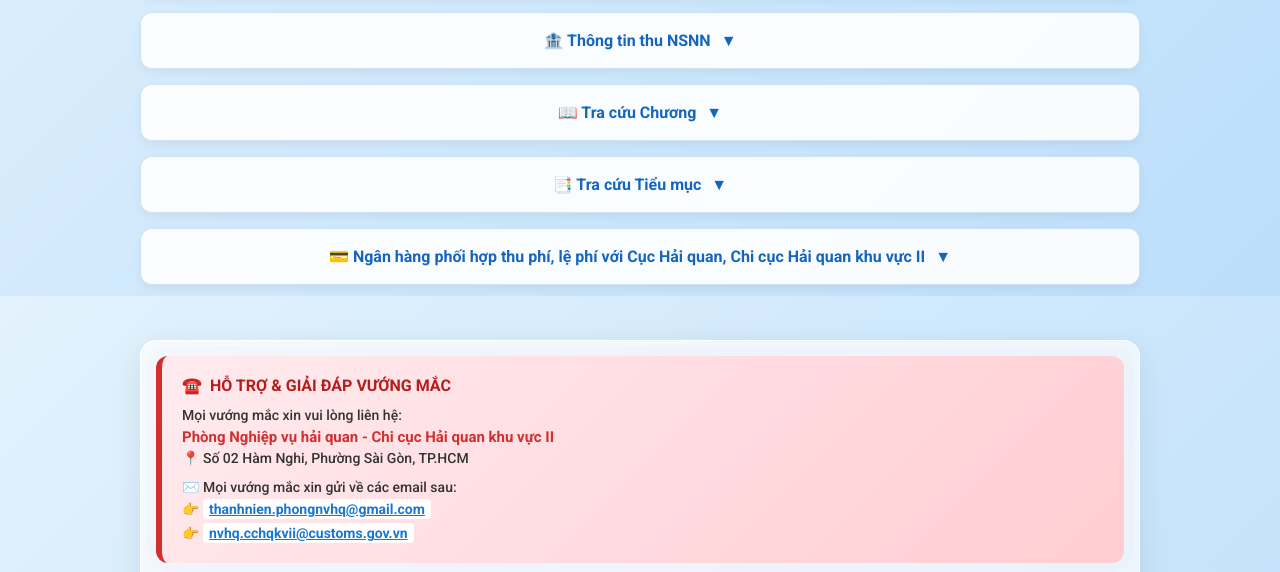
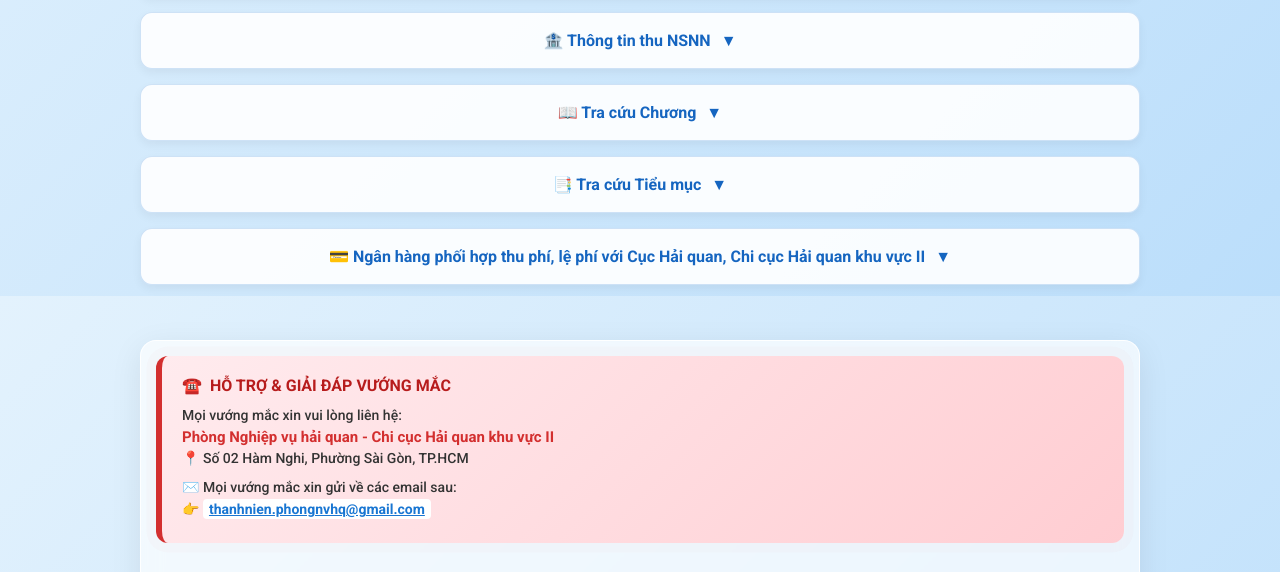
Before and after one commit to haiquankv2-hcm/xacnhan-hoanthanh-nghiavu-nopthue, a plain HTML site: page index.html in a window 1280 px wide. Shown: the part 504-1076 px from the top of the page. Drawn offline with Linux system fonts and the light colour scheme; no server answers.

Commit message:
Update index.html

```diff
--- a/index.html
+++ b/index.html
@@ -420,7 +420,6 @@
             <p style="margin: 0; font-size: 14px; color: #333; font-weight: 500;">
                 ✉️ Mọi vướng mắc xin gửi về các email sau: <br>
                 👉 <a href="mailto:thanhnien.phongnvhq@gmail.com" style="color: #1976d2; font-weight: bold; text-decoration: underline; background: #fff; padding: 2px 6px; border-radius: 4px; display: inline-block; margin-top: 4px; margin-bottom: 4px;">thanhnien.phongnvhq@gmail.com</a><br>
-                👉 <a href="mailto:nvhq.cchqkvii@customs.gov.vn" style="color: #1976d2; font-weight: bold; text-decoration: underline; background: #fff; padding: 2px 6px; border-radius: 4px; display: inline-block;">nvhq.cchqkvii@customs.gov.vn</a>
             </p>
         </div>
 
```
